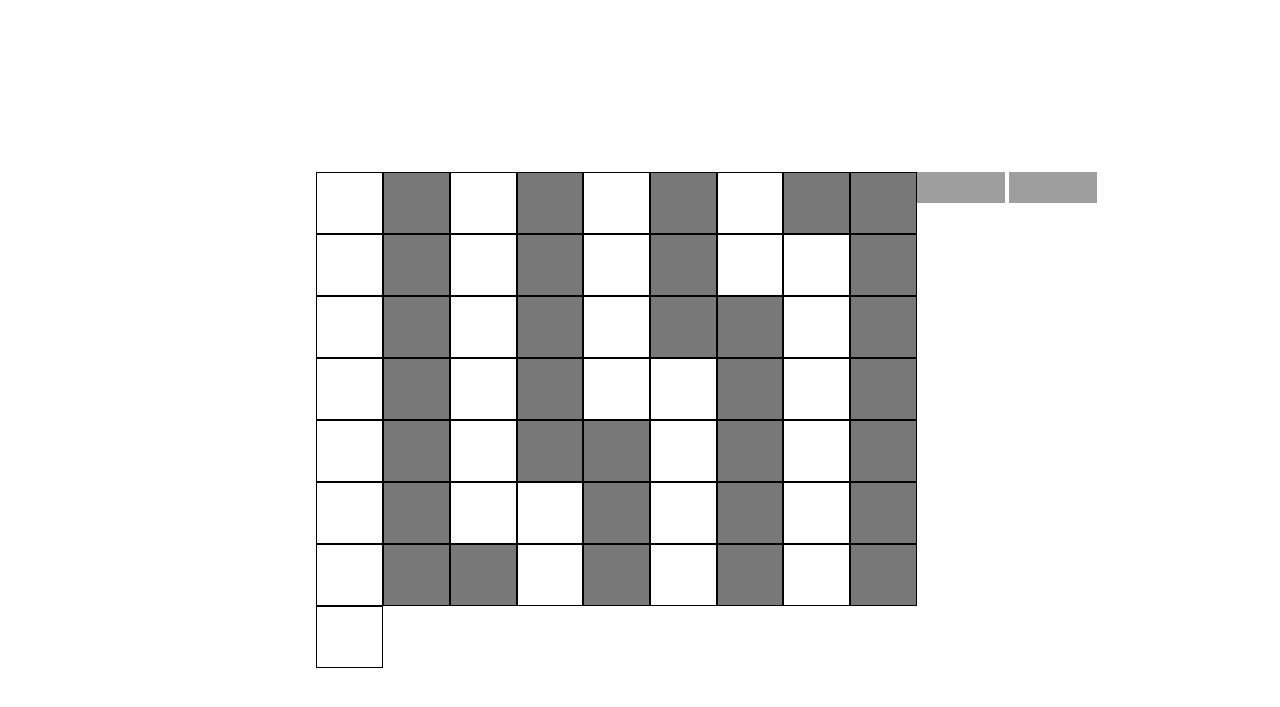
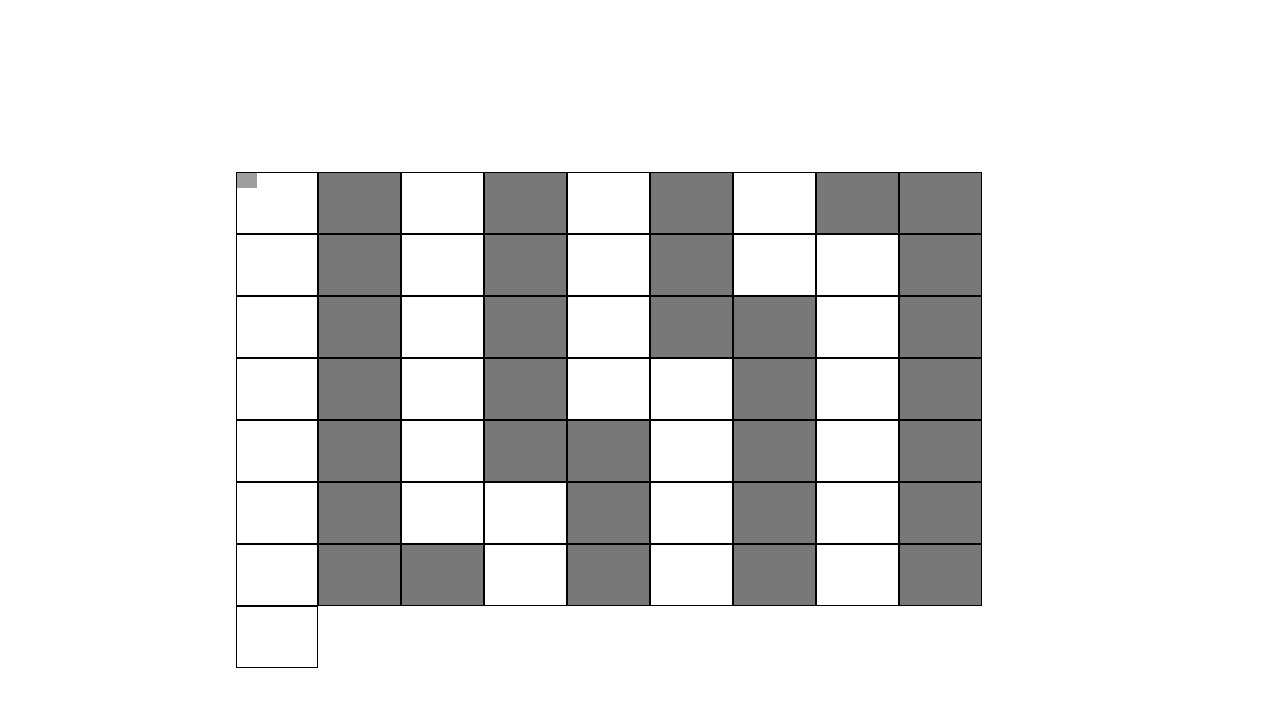
Before and after one commit to noro789/dev109, a plain HTML site: page a2/index.html in a window 1280 px wide. Shown: the part 81-788 px from the top of the page. Drawn offline with Linux system fonts and the light colour scheme; grey boxes are pictures that could not be loaded.

Commit message:
Update index.html

```diff
--- a/a2/index.html
+++ b/a2/index.html
@@ -12,8 +12,11 @@
     <div id="container">
         <!-- Row 1 -->
         <div class="row">
-            <div class="row">
-            <div class="white"></div>
+            <div class="white">
+                <img src="https://pixabay.com/static/uploads/photo/2013/07/12/16/56/chess-151540_640.png"
+                     alt="chess figure - black castle"
+                     width="20">
+            </div>
             <div class="black"></div>
             <div class="white"></div>
             <div class="black"></div>
@@ -124,7 +127,6 @@
 
     <!-- END OF CONTAINER -->
     <div class="clear"></div>
-    <div id="footer"><p><a href="http://validator.w3.org/check?uri=referer" target="_blank"><img src="http://www.w3.org/Icons/valid-xhtml10" alt="Valid XHTML 1.0" height="31" width="88" /></a>
-<a href="http://jigsaw.w3.org/css-validator/check/referer" target="_blank"><img style="border:0;width:88px;height:31px" src="http://jigsaw.w3.org/css-validator/images/vcss-blue" alt="Valid CSS!"></a></p></div>
+
 </body>
 </html>
```
